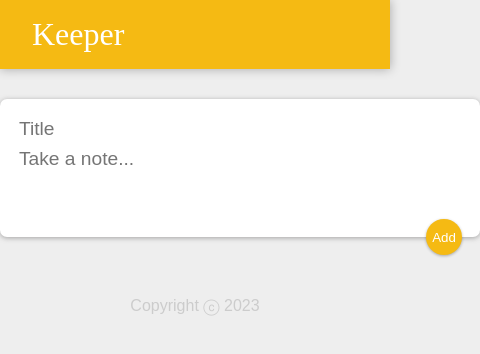
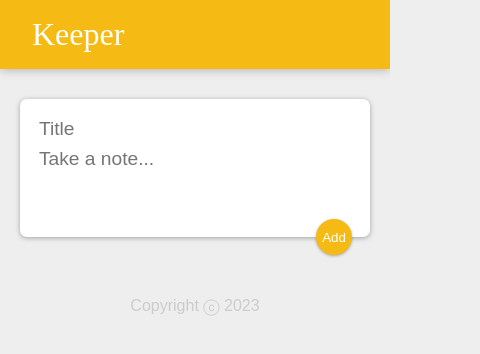
Before and after one commit to Najafkhan256/Keeper, a React (Create React App) app: page / in a window 390 px wide. Shown: the top 354 px of the page, 480 px wide, since content can reach past the window. Built offline with nearby package versions, Linux system fonts and the light colour scheme.

Commit message:
responsive issue fix

```diff
--- a/src/components/CreateNote.jsx
+++ b/src/components/CreateNote.jsx
@@ -20,7 +20,7 @@ const CreateNote = (props) => {
   }
 
   return (
-    <div>
+    <div className="form-wrapper">
       <form onSubmit={submitNote}>
         <input
           name="title"
--- a/src/components/Note.jsx
+++ b/src/components/Note.jsx
@@ -1,5 +1,4 @@
 import React from "react";
-// import Notes from "./data";
 
 function Note(props) {
   function handleClick() {
@@ -13,7 +12,5 @@ function Note(props) {
     </article>
   );
 }
-// page number 20 21
-// page number 40 41
 
 export default Note;
--- a/src/index.css
+++ b/src/index.css
@@ -30,12 +30,16 @@ footer {
 footer p {
   color: #ccc;
 }
+.form-wrapper {
+  display: flex;
+  justify-content: center;
+  margin-top: 30px;
+}
 .note {
   background: #fff;
   border-radius: 7px;
   box-shadow: 0 2px 5px #ccc;
   padding: 10px;
-  width: 240px;
   margin: 16px;
   float: left;
 }
@@ -64,12 +68,18 @@ footer p {
 
 form {
   position: relative;
-  width: 480px;
-  margin: 30px auto 20px auto;
+  max-width: 480px;
+  /* margin: 30px auto 20px auto; */
   background: #fff;
   padding: 15px;
   border-radius: 7px;
   box-shadow: 0 1px 5px rgba(138, 137, 137, 0.745);
+}
+
+@media screen and (max-width: 500px) {
+  form {
+    max-width: 350px;
+  }
 }
 form input,
 form textarea {
@@ -98,12 +108,10 @@ form button {
 
 /* note style */
 main {
-  /* max-width: 1300px; */
   margin: 30px auto;
   padding: 0 20px;
   width: 100%;
   display: grid;
-  /*Define our columns */
   grid-template-columns: repeat(auto-fill, minmax(250px, 1fr));
   grid-gap: 1em;
 }
@@ -112,12 +120,10 @@ article {
   border-radius: 10px;
   padding: 20px;
   color: #fff;
-  background-color: #f5ba13;
   position: relative;
+  word-wrap: break-word;
 }
-article p {
-  padding-right: 10px;
-}
+
 article button {
   position: absolute;
   bottom: 10px;
@@ -131,10 +137,11 @@ article button {
   margin-top: 30px;
 }
 
-/* article:nth-child(odd) {
+article:nth-child(odd) {
   background-color: #f5ba13;
 }
 
 article:nth-child(even) {
-  background-color: #f5ba13;
-} */
+  background-color: #ffffff;
+  color: #000000;
+}
```
